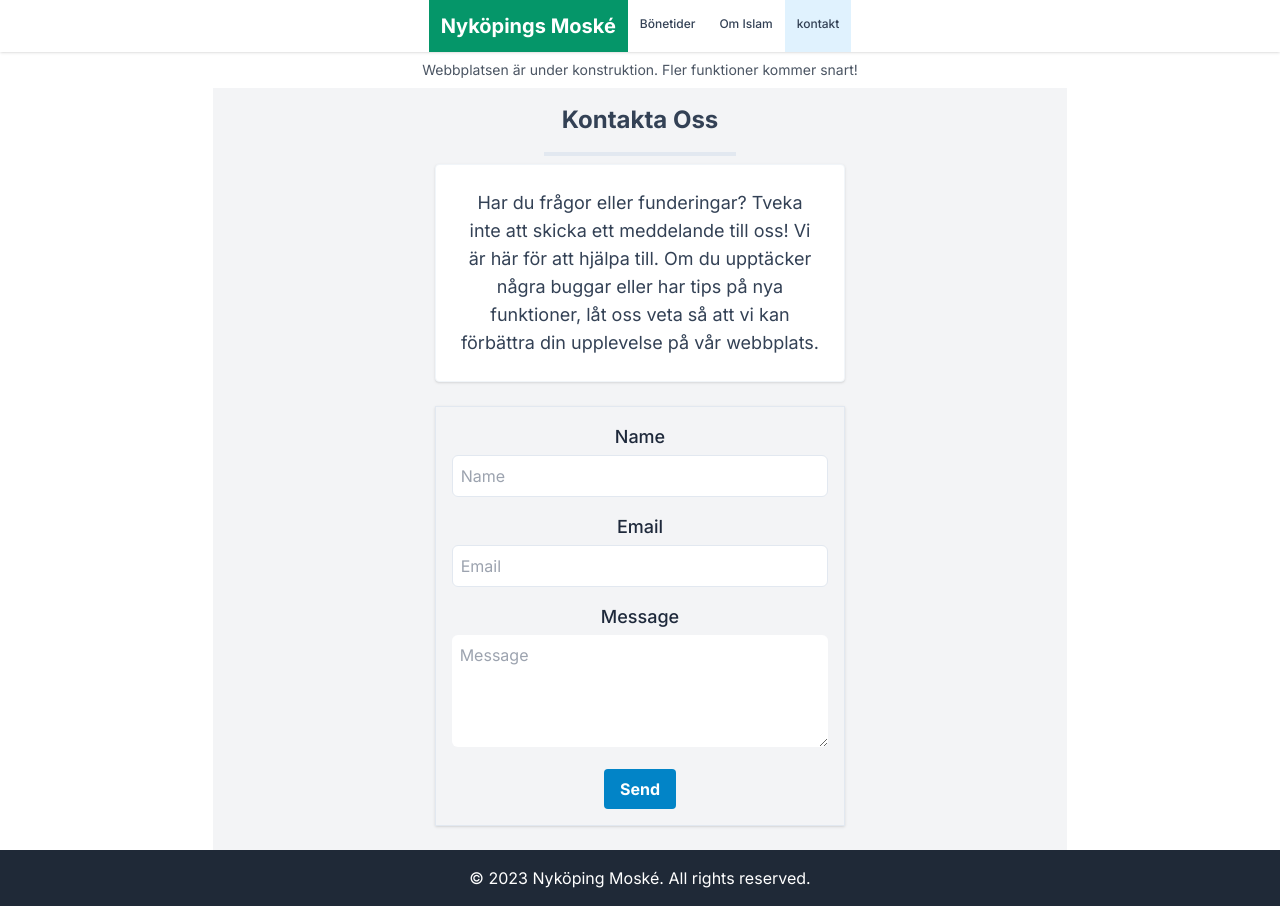
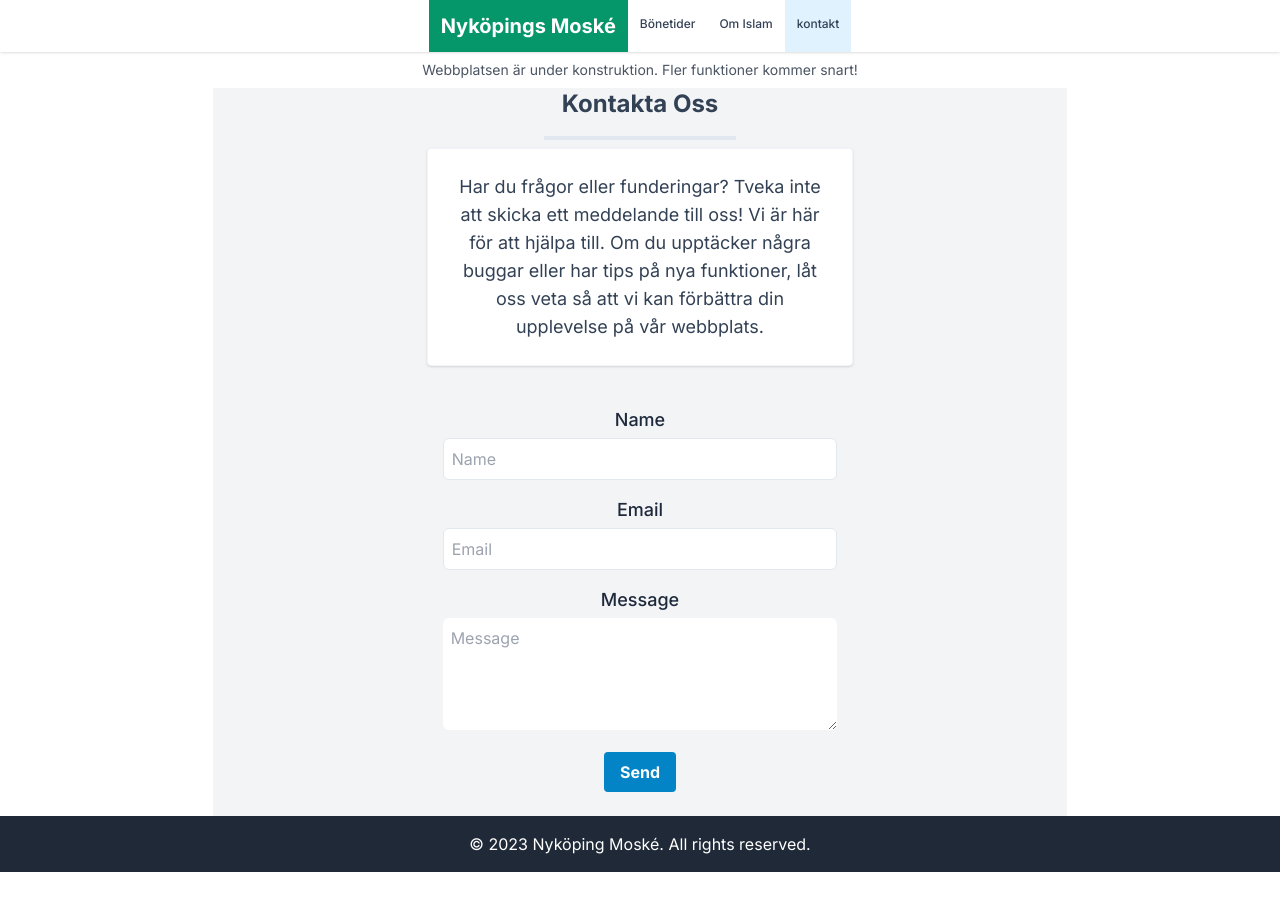
Before and after one commit to n4sser77/nextjs-moske, a Next.js app: page /kontakt in a window 1280 px wide. After the commit the page ends 872 px from the top, so only its background shows below. Built offline with nearby package versions, Linux system fonts and the light colour scheme.

Commit message:
updated service card ui

```diff
--- a/app/kontakt/page.tsx
+++ b/app/kontakt/page.tsx
@@ -2,7 +2,7 @@ import ContactForm from "@/app/ui/components/ContactForm";
 
 export default function Kontakt() {
     return (
-        < div>
+        < div className="md:w-10/12 lg:w-8/12 mx-auto sm:w-full bg-gray-100">
          <h1 className="text-2xl text-slate-700 font-bold text-center mb-4">Kontakta Oss</h1>
          <hr className="m-2 w-48 mx-auto border border-slate-200 border-2"/>
 
--- a/app/layout.tsx
+++ b/app/layout.tsx
@@ -28,7 +28,7 @@ export default function RootLayout({
         </div>
 
 
-            <main className="bg-gray-100 p-4 md:w-10/12 lg:w-8/12 mx-auto">
+            <main >
             {children}
             </main>
 
--- a/app/ui/components/ContactForm.tsx
+++ b/app/ui/components/ContactForm.tsx
@@ -48,7 +48,7 @@ export default function ContactForm() {
 
     return (
         <div className="text-center py-8 mx-auto w-full pt-2 pb-2">
-            <form className="bg-gray-100 p-4 shadow border border-slate-200 " onSubmit={handleSubmit}>
+            <form className=" p-4 w-full" onSubmit={handleSubmit}>
                 <div className="mb-4">
                     <label htmlFor="name" className="block text-lg font-medium text-slate-800">Name</label>
                     <input
```
